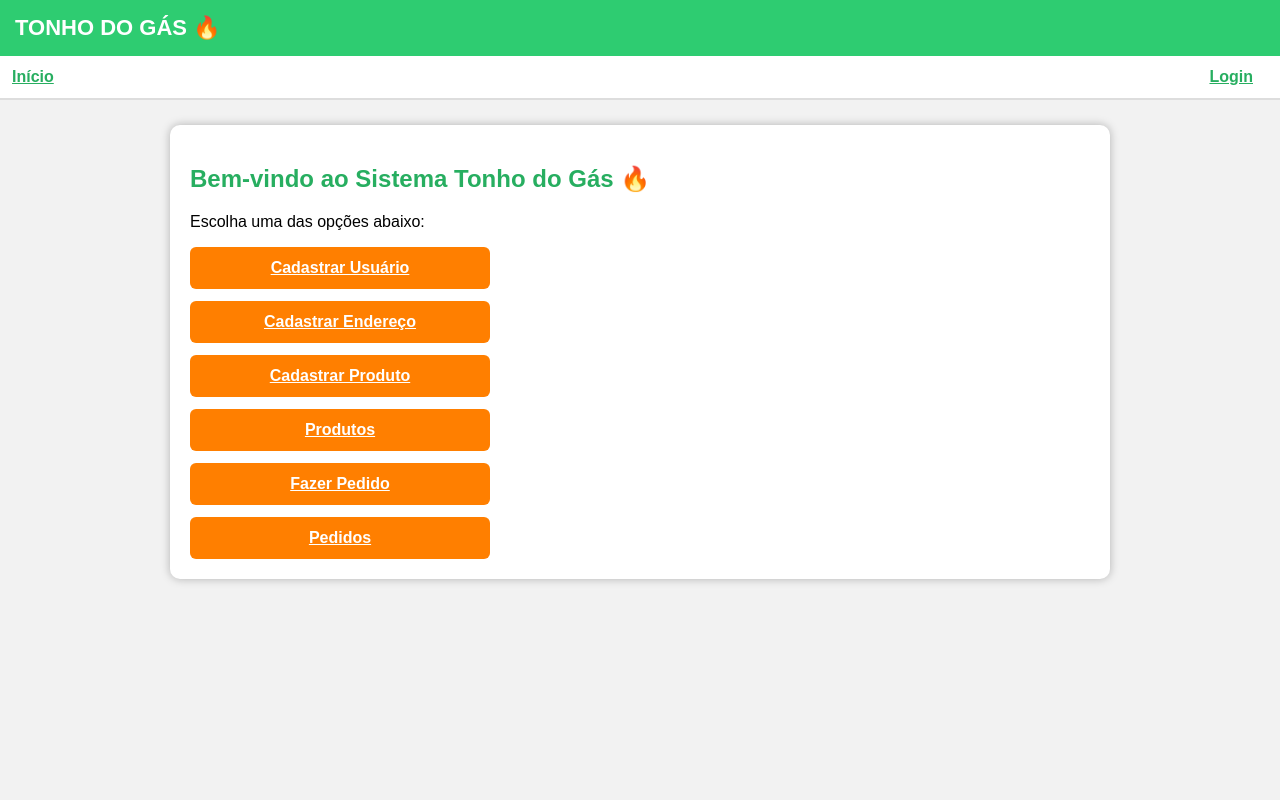
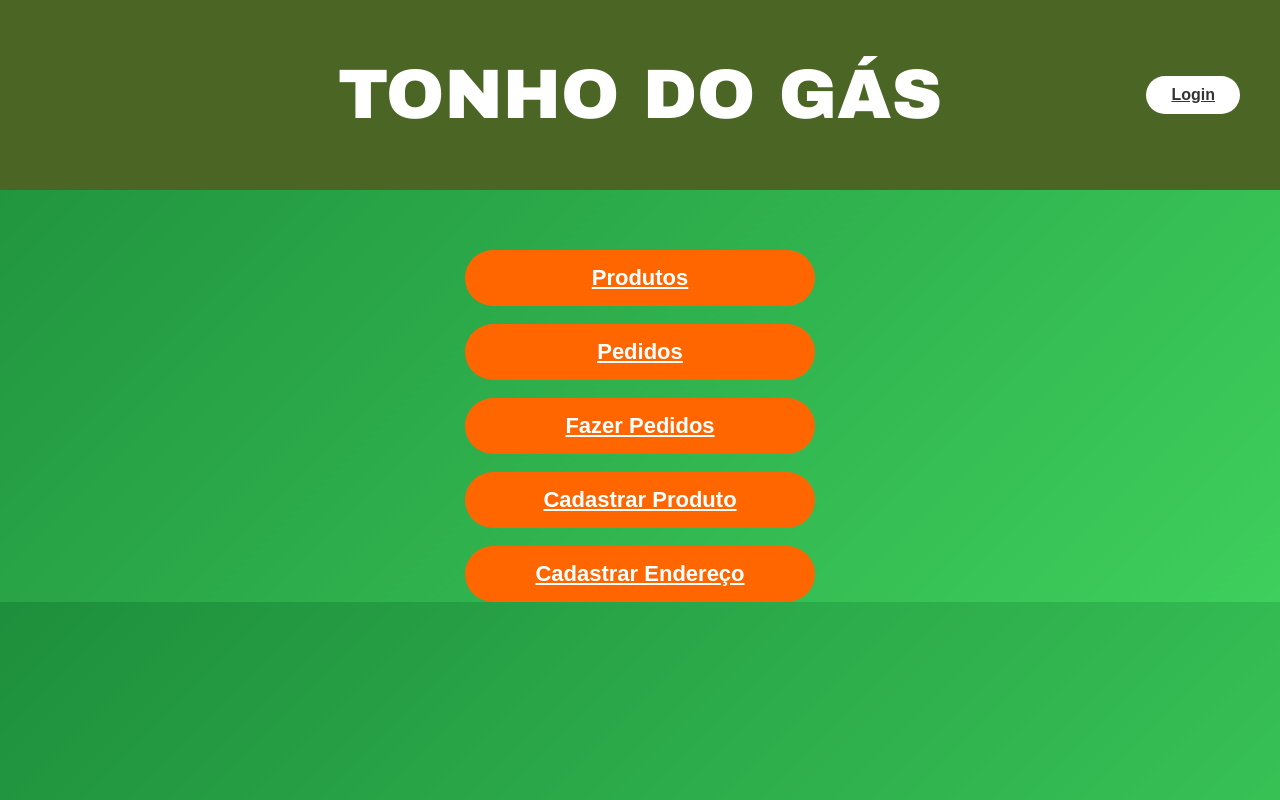
Before and after one commit to ariglvs/Tonhodogas, a Django app: page / in a window 1280 px wide. Run offline with Django 5.2, Linux system fonts and the light colour scheme.

Commit message:
css de home, login e criar_usuario

```diff
--- a/app/static/style.css
+++ b/app/static/style.css
@@ -52,31 +52,6 @@ body {
     box-shadow: 0 0 10px #0004;
 }
 
-/* container dos botões */
-.home-buttons {
-    display: flex;
-    flex-direction: column;
-    gap: 12px;
-    max-width: 300px;
-}
-
-/* estilo padrão dos botões */
-.btn {
-    background-color: #ff7f00;
-    color: white;
-    padding: 12px;
-    text-align: center;
-    border-radius: 6px;
-    font-weight: bold;
-    transition: 0.2s ease-in-out;
-}
-
-/* hover - efeito ao passar o mouse */
-.btn:hover {
-    background-color: #e67000;
-    transform: scale(1.03);
-}
-
 /* Inputs */
 input, select, textarea {
     width: 100%;
@@ -90,3 +65,242 @@ input, select, textarea {
 h1, h2, h3 {
     color: var(--verde-escuro);
 }
+
+/* Inputs estilo imagem */
+.card-laranja input {
+    width: 100%;
+    padding: 10px;
+    margin: 6px 0 18px 0;
+    border: none;
+    background: #f2f2f2;
+    border-radius: 4px;
+    font-size: 16px;
+}
+
+
+/* Link embaixo */
+.link-conta {
+    color: black;
+    display: block;
+    margin-top: 18px;
+    text-decoration: underline;
+    text-align: left;
+}
+
+/* Mensagem de erro */
+.erro {
+    color: yellow;
+    font-size: 14px;
+    font-weight: bold;
+}
+
+/* fundo verde fullscreen */
+.auth-bg {
+    background: linear-gradient(135deg, #1e8f3c, #3ecf5c);
+    height: 100vh;
+    margin: 0;
+    display: flex;
+    justify-content: center;
+    align-items: center;
+    flex-direction: column;
+}
+
+/* botão INÍCIO no topo */
+.auth-voltar {
+    color: white;
+    font-size: 28px;
+    font-weight: bold;
+    text-decoration: underline;
+    position: absolute;
+    top: 20px;
+    left: 40px;
+}
+
+/* box laranja */
+.auth-box {
+    background: #ff6600;
+    padding: 40px;
+    width: 380px;
+    border-radius: 25px;
+    text-align: center;
+    color: white;
+}
+
+/* título */
+.auth-box h2 {
+    font-size: 40px;
+    margin-bottom: 25px;
+}
+
+/* inputs */
+.auth-box input {
+    width: 100%;
+    padding: 12px;
+    margin: 8px 0 18px 0;
+    border: none;
+    border-radius: 8px;
+}
+
+/* botão entrar/cadastrar */
+.auth-box button {
+    width: 50%;
+    padding: 12px;
+    background: #d9d9d9;
+    border: none;
+    border-radius: 6px;
+    font-weight: bold;
+    cursor: pointer;
+}
+
+/* link criar conta */
+.auth-box a {
+    color: white;
+    text-decoration: underline;
+    font-size: 16px;
+}
+
+/* fundo verde da tela toda */
+.tela-verde {
+    background: linear-gradient(135deg, #1a8f3c, #4cd964);
+    height: 100vh;
+    margin: 0;
+    display: flex;
+    justify-content: center;
+    align-items: center;
+    flex-direction: column;
+}
+
+/* botão "INÍCIO" superior */
+.link-inicio {
+    color: white;
+    font-size: 26px;
+    font-weight: bold;
+    text-decoration: underline;
+    position: absolute;
+    top: 20px;
+    left: 30px;
+}
+
+/* card laranja */
+.card-login {
+    background: #ff6600;
+    width: 450px;
+    padding: 40px;
+    border-radius: 25px;
+    text-align: center;
+}
+
+.card-login h1 {
+    color: white;
+    margin-bottom: 25px;
+}
+
+/* inputs */
+.card-login input {
+    width: 100%;
+    padding: 10px;
+    border-radius: 6px;
+    border: none;
+    margin-bottom: 15px;
+}
+
+/* botão */
+.btn-laranja {
+    background: #d4d4d4;
+    border: none;
+    padding: 10px 25px;
+    margin-top: 10px;
+    cursor: pointer;
+    font-size: 18px;
+    border-radius: 6px;
+}
+
+.link-conta {
+    display: block;
+    margin-top: 15px;
+    color: #000;
+    text-decoration: underline;
+}
+
+.erro {
+    color: yellow;
+    margin-bottom: 15px;
+    font-weight: bold;
+}
+
+/* Fundo geral da home */
+.home-bg {
+    background: linear-gradient(135deg, #1e8f3c, #3ecf5c);
+    margin: 0;
+}
+
+/* container geral */
+.home-container {
+    display: flex;
+    flex-direction: column;
+    align-items: center;
+}
+
+/* topo verde oliva */
+.home-topo {
+    width: 100%;
+    background: #4b6525;   /* verde oliva */
+    padding: 10px 0;        /* diminuí a altura */
+    text-align: center;
+    position: relative;
+}
+
+.home-topo h1 {
+    font-size: 70px;
+    font-weight: bold;
+    font-family: "Arial Black", sans-serif;
+    color: white;
+}
+
+/* botão login no topo */
+.home-login-btn {
+    position: absolute;
+    right: 40px;
+    top: 50%;
+    transform: translateY(-50%);
+    background: white;
+    color: #333;
+    padding: 10px 25px;
+    border-radius: 20px;
+    font-weight: bold;
+}
+
+/* área dos botões */
+.home-btn-area {
+    margin-top: 60px;
+    display: flex;
+    flex-direction: column;
+    gap: 18px;
+    align-items: center;
+}
+
+/* botões laranja */
+.home-btn {
+    background: #ff6600;
+    width: 350px;        /* tamanho igual para todos */
+    padding: 15px 0;
+    text-align: center;
+    border-radius: 28px;
+    color: white;
+    font-size: 22px;
+    font-weight: bold;
+    transition: 0.2s ease-in-out;
+}
+
+.home-btn:hover {
+    background: #e05600;
+    transform: scale(1.03);
+}
+
+.home-ola {
+    margin-top: -5px;
+    font-size: 28px;
+    font-weight: bold;
+    color: white;
+    font-family: Arial, sans-serif;
+}
--- a/app/templates/base.html
+++ b/app/templates/base.html
@@ -8,15 +8,16 @@
     <link rel="stylesheet" href="{% static 'style.css' %}">
 </head>
 
-<body>
+<body class="{% block bodyclass %}{% endblock %}">
 
+    {% block layout %}
+    <!-- layout padrão (home, produtos etc.) -->
     <div class="topo">
         TONHO DO GÁS 🔥
     </div>
 
     <div class="menu">
         <a href="/">Início</a>
-
 
         {% if request.session.usuario_id %}
             <span style="margin-left: 20px;">Olá, {{ request.session.usuario_nome }}!</span>
@@ -29,6 +30,7 @@
     <div class="conteudo">
         {% block content %}{% endblock %}
     </div>
+    {% endblock %}
 
 </body>
 </html>
--- a/app/templates/home.html
+++ b/app/templates/home.html
@@ -1,19 +1,31 @@
 {% extends "base.html" %}
 
-{% block title %}Início - Tonho do Gás{% endblock %}
+{% block bodyclass %}home-bg{% endblock %}
 
-{% block content %}
-<h2>Bem-vindo ao Sistema Tonho do Gás 🔥</h2>
+{% block layout %}
+<!-- TELA TODA -->
+<div class="home-container">
 
-<p>Escolha uma das opções abaixo:</p>
+    <!-- TOPÃO VERDE OLIVA -->
+<div class="home-topo">
+    <h1>TONHO DO GÁS</h1>
 
-<div class="home-buttons">
-    <a href="/criar-usuario/" class="btn">Cadastrar Usuário</a>
-    <a href="/criar-endereco/" class="btn">Cadastrar Endereço</a>
-    <a href="/criar-produto/" class="btn">Cadastrar Produto</a>
-    <a href="/produtos/" class="btn">Produtos</a>
-    <a href="/criar-pedido/" class="btn">Fazer Pedido</a>
-    <a href="/pedidos/" class="btn">Pedidos</a>
+    {% if request.session.usuario_id %}
+        <p class="home-ola">Olá, {{ request.session.usuario_nome }}!</p>
+        <a href="/logout/" class="home-login-btn">Sair</a>
+    {% else %}
+        <a href="/login/" class="home-login-btn">Login</a>
+    {% endif %}
 </div>
 
+    <!-- BOTÕES LARANJA -->
+    <div class="home-btn-area">
+        <a href="/produtos/" class="home-btn">Produtos</a>
+        <a href="/pedidos/" class="home-btn">Pedidos</a>
+        <a href="/criar-pedido/" class="home-btn">Fazer Pedidos</a>
+        <a href="/criar-produto/" class="home-btn">Cadastrar Produto</a>
+        <a href="/criar-endereco/" class="home-btn">Cadastrar Endereço</a>
+    </div>
+
+</div>
 {% endblock %}
```
Also changed, not shown: app/templates/auth_base.html (added, +15 -0 lines), app/templates/criar_usuario.html (+16 -15 lines), app/templates/login.html (+14 -16 lines).
